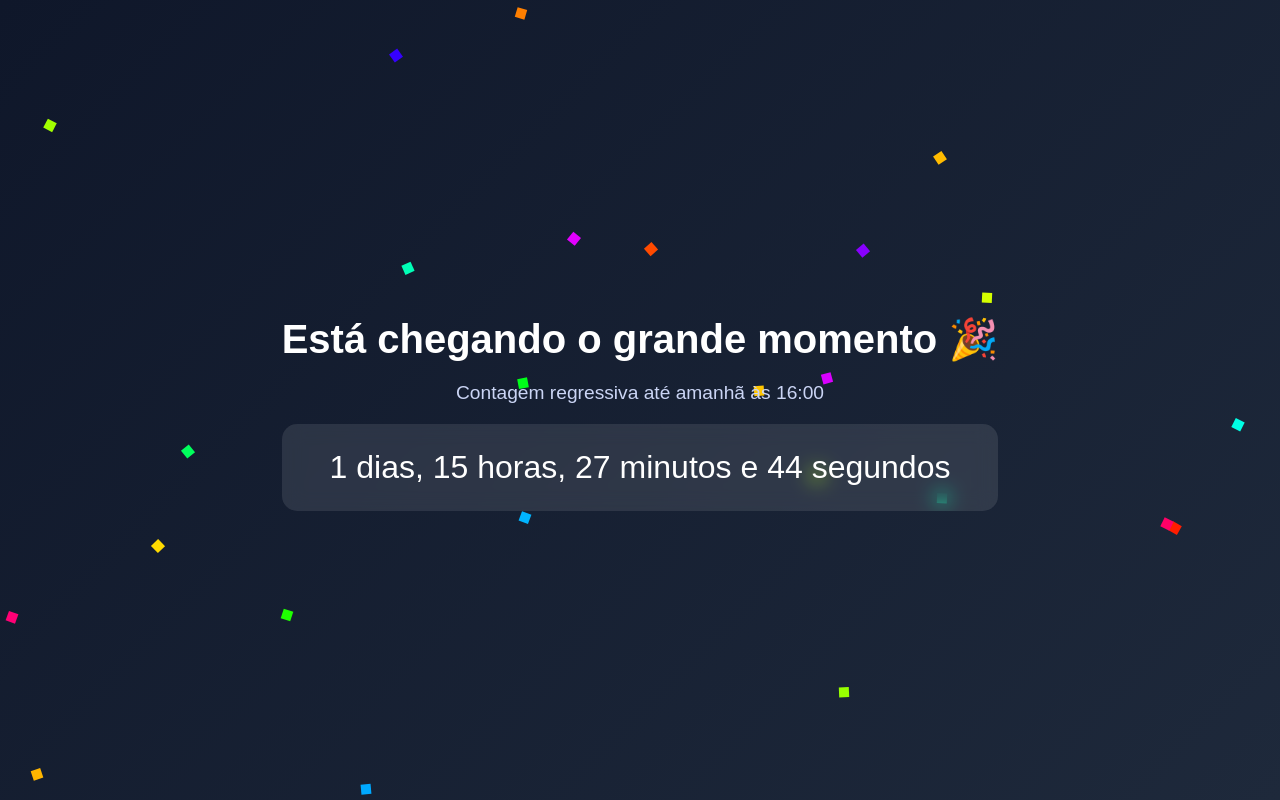
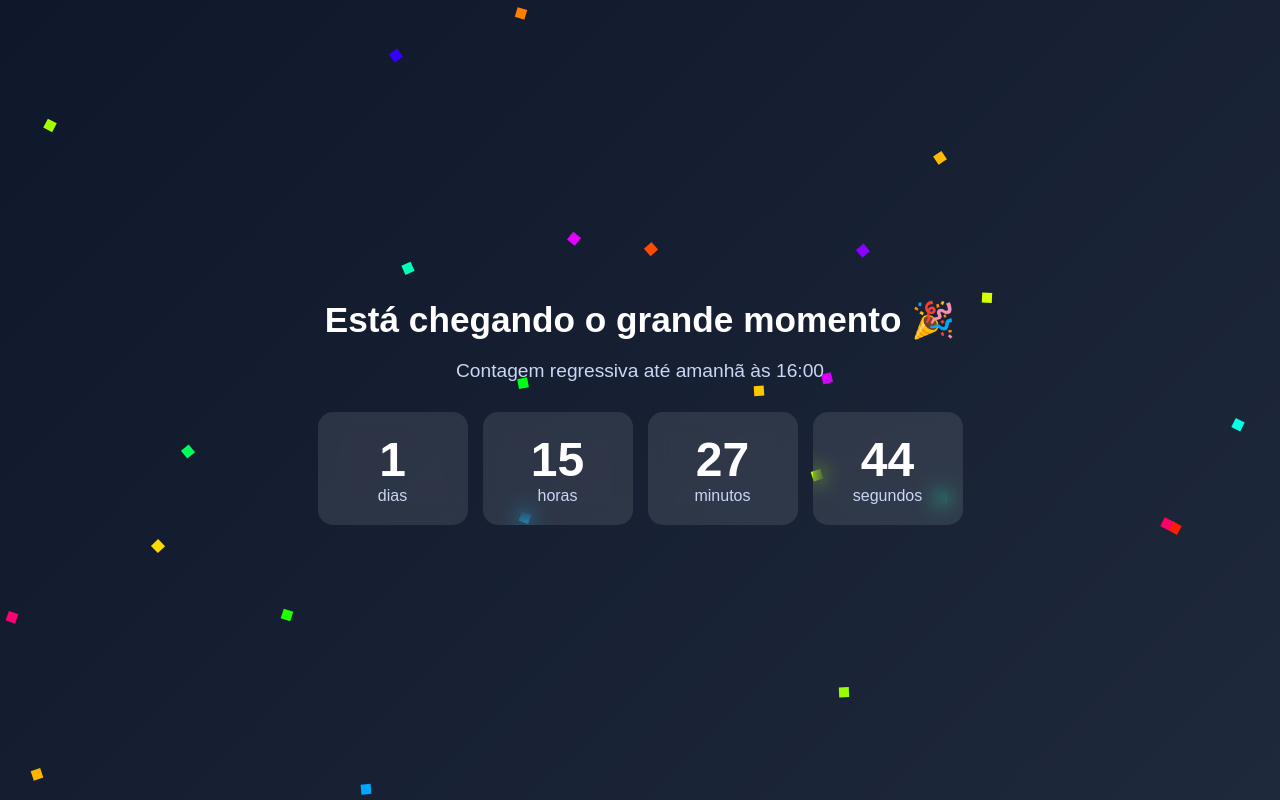
Before and after one commit to Felipe3a/Contagen-regressiva, a plain HTML site: page index.html in a window 1280 px wide. Drawn offline with Linux system fonts and the light colour scheme.

Commit message:
Refactor countdown display and styles in index.htmlteste

```diff
--- a/index.html
+++ b/index.html
@@ -20,25 +20,44 @@
     .container {
       text-align: center;
       z-index: 1;
+      padding: 20px;
     }
 
     h1 {
-      font-size: 2.5rem;
+      font-size: 2.2rem;
       margin-bottom: 10px;
     }
 
     p {
-      margin-bottom: 20px;
+      margin-bottom: 30px;
       font-size: 1.2rem;
       color: #cbd5f5;
     }
 
+    /* 🔥 NOVO ESTILO DO CONTADOR */
     #contador {
-      font-size: 2rem;
+      display: flex;
+      gap: 15px;
+      justify-content: center;
+      flex-wrap: wrap;
+    }
+
+    .box {
       background: rgba(255,255,255,0.1);
-      padding: 25px;
+      padding: 20px 25px;
       border-radius: 15px;
+      min-width: 100px;
       backdrop-filter: blur(10px);
+    }
+
+    .numero {
+      font-size: 3rem;
+      font-weight: bold;
+    }
+
+    .label {
+      font-size: 1rem;
+      color: #cbd5f5;
     }
 
     /* Confete */
@@ -46,7 +65,6 @@
       position: absolute;
       width: 10px;
       height: 10px;
-      background: red;
       top: -10px;
       animation: cair linear infinite;
     }
@@ -56,6 +74,18 @@
         transform: translateY(100vh) rotate(720deg);
       }
     }
+
+    /* Responsivo */
+    @media (max-width: 500px) {
+      .numero {
+        font-size: 2.2rem;
+      }
+      .box {
+        min-width: 80px;
+        padding: 15px;
+      }
+    }
+
   </style>
 </head>
 
@@ -66,18 +96,31 @@
     <p>Contagem regressiva até amanhã às 16:00</p>
 
     <div id="contador">
-      0 dias, 0 horas, 0 minutos e 0 segundos
+      <div class="box">
+        <div class="numero" id="dias">0</div>
+        <div class="label">dias</div>
+      </div>
+      <div class="box">
+        <div class="numero" id="horas">0</div>
+        <div class="label">horas</div>
+      </div>
+      <div class="box">
+        <div class="numero" id="minutos">0</div>
+        <div class="label">minutos</div>
+      </div>
+      <div class="box">
+        <div class="numero" id="segundos">0</div>
+        <div class="label">segundos</div>
+      </div>
     </div>
   </div>
 
   <script>
     function getTargetDate() {
       const agora = new Date();
-
       const alvo = new Date();
       alvo.setDate(agora.getDate() + 1);
       alvo.setHours(16, 0, 0, 0);
-
       return alvo;
     }
 
@@ -97,14 +140,15 @@
       const minutos = Math.floor((diferenca / (1000 * 60)) % 60);
       const segundos = Math.floor((diferenca / 1000) % 60);
 
-      document.getElementById("contador").innerHTML =
-        `${dias} dias, ${horas} horas, ${minutos} minutos e ${segundos} segundos`;
+      document.getElementById("dias").textContent = dias;
+      document.getElementById("horas").textContent = horas;
+      document.getElementById("minutos").textContent = minutos;
+      document.getElementById("segundos").textContent = segundos;
     }
 
     setInterval(atualizarContador, 1000);
     atualizarContador();
 
-    // Criar confetes
     function criarConfete() {
       const confete = document.createElement("div");
       confete.classList.add("confete");
@@ -115,9 +159,7 @@
 
       document.body.appendChild(confete);
 
-      setTimeout(() => {
-        confete.remove();
-      }, 5000);
+      setTimeout(() => confete.remove(), 5000);
     }
 
     setInterval(criarConfete, 200);
```
